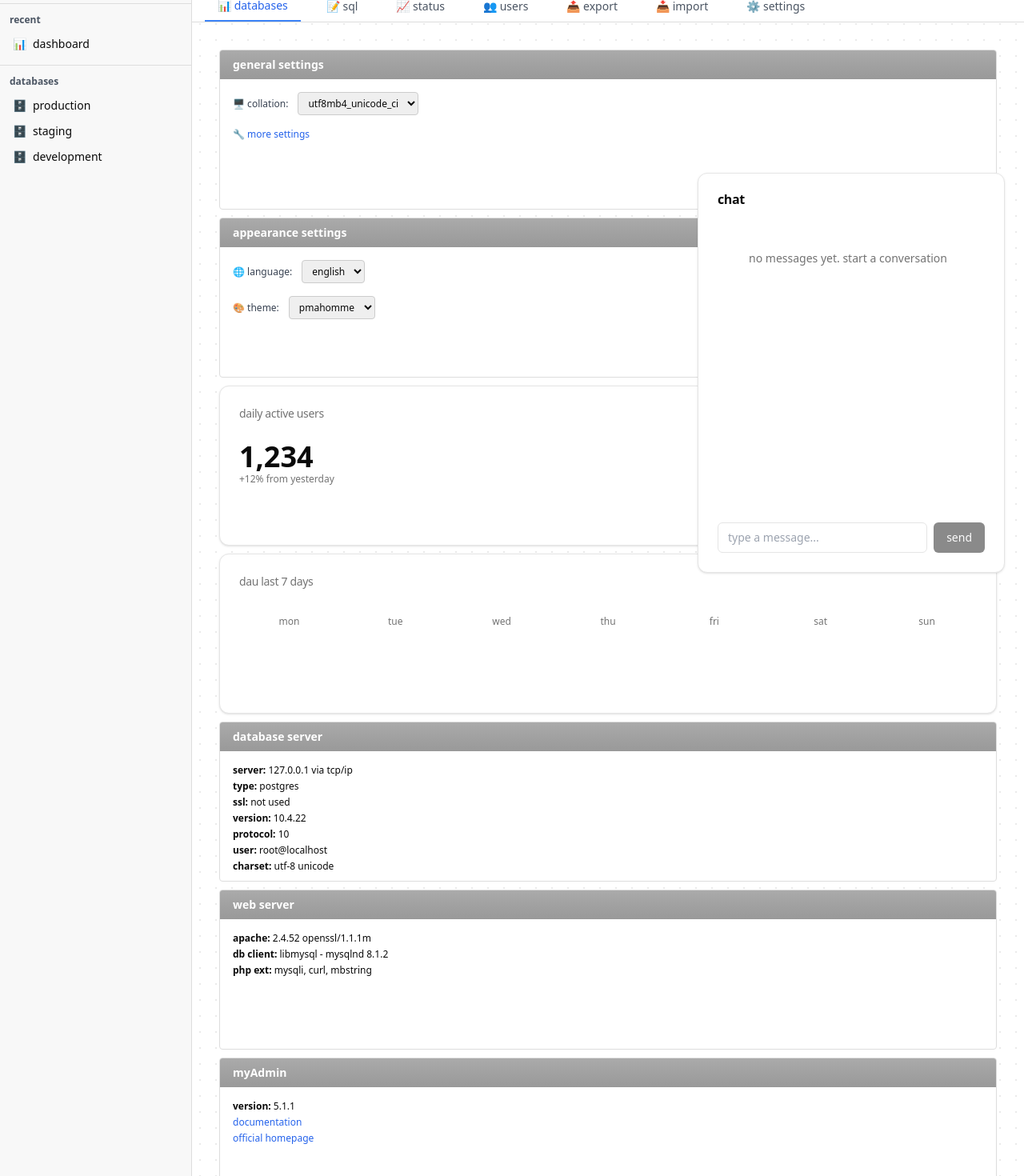
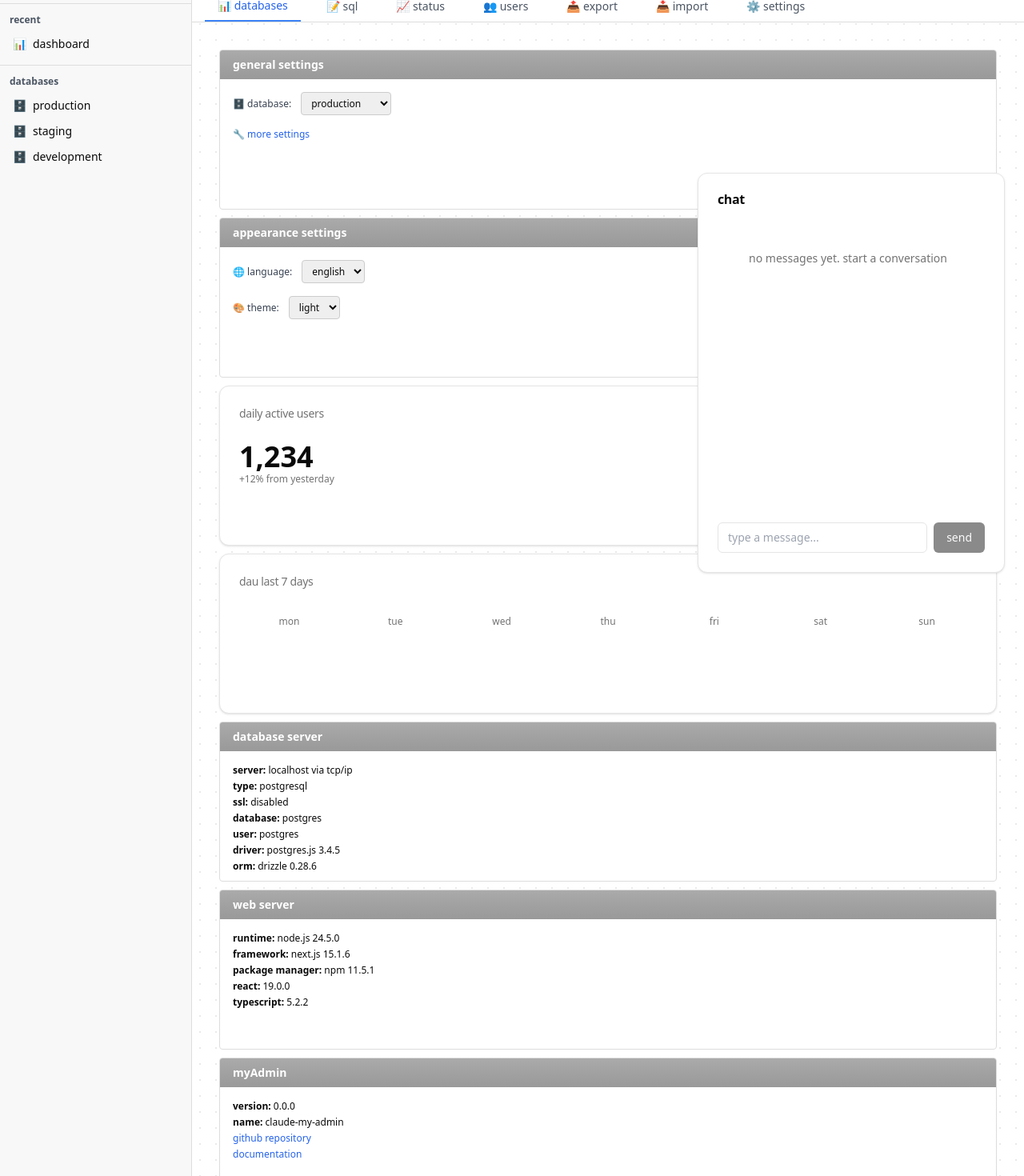
Before and after one commit to caffeinum/claude-my-admin, a Next.js app: page / in a window 1280 px wide. Shown: the part 60-1530 px from the top of the page at 80% size. Built offline with nearby package versions, Linux system fonts and the light colour scheme.

Commit message:
update dashboard info panels with real project tech stack

```diff
--- a/app/page.tsx
+++ b/app/page.tsx
@@ -87,7 +87,7 @@ export default function DashboardPage() {
         {/* header */}
         <header className="bg-white/95 backdrop-blur-sm border-b border-[#ddd]">
           <div className="flex items-center gap-2 px-4 py-3">
-            <span className="text-gray-600">🖥️ server: 127.0.0.1</span>
+            <span className="text-gray-600">🖥️ server: {process.env.POSTGRES_HOST || 'localhost'}</span>
           </div>
 
           {/* navigation tabs */}
@@ -135,9 +135,11 @@ export default function DashboardPage() {
                 </div>
                 <div className="p-4 space-y-4">
                   <div className="flex items-center gap-3">
-                    <span className="text-xs text-gray-700">🖥️ collation:</span>
+                    <span className="text-xs text-gray-700">🗄️ database:</span>
                     <select className="border border-[#ccc] rounded px-2 py-1 text-xs">
-                      <option>utf8mb4_unicode_ci</option>
+                      <option>production</option>
+                      <option>staging</option>
+                      <option>development</option>
                     </select>
                   </div>
                   <button className="text-xs text-blue-600 hover:text-blue-800">
@@ -163,7 +165,8 @@ export default function DashboardPage() {
                   <div className="flex items-center gap-3">
                     <span className="text-xs text-gray-700">🎨 theme:</span>
                     <select className="border border-[#ccc] rounded px-2 py-1 text-xs">
-                      <option>pmahomme</option>
+                      <option>light</option>
+                      <option>dark</option>
                     </select>
                   </div>
                 </div>
@@ -188,13 +191,13 @@ export default function DashboardPage() {
                 </div>
                 <div className="p-4">
                   <ul className="space-y-1 text-xs">
-                    <li><strong>server:</strong> 127.0.0.1 via tcp/ip</li>
-                    <li><strong>type:</strong> postgres</li>
-                    <li><strong>ssl:</strong> not used</li>
-                    <li><strong>version:</strong> 10.4.22</li>
-                    <li><strong>protocol:</strong> 10</li>
-                    <li><strong>user:</strong> root@localhost</li>
-                    <li><strong>charset:</strong> utf-8 unicode</li>
+                    <li><strong>server:</strong> {process.env.POSTGRES_HOST || 'localhost'} via tcp/ip</li>
+                    <li><strong>type:</strong> postgresql</li>
+                    <li><strong>ssl:</strong> disabled</li>
+                    <li><strong>database:</strong> {process.env.POSTGRES_DATABASE || 'postgres'}</li>
+                    <li><strong>user:</strong> {process.env.POSTGRES_USER || 'postgres'}</li>
+                    <li><strong>driver:</strong> postgres.js 3.4.5</li>
+                    <li><strong>orm:</strong> drizzle 0.28.6</li>
                   </ul>
                 </div>
               </div>
@@ -208,9 +211,11 @@ export default function DashboardPage() {
                 </div>
                 <div className="p-4">
                   <ul className="space-y-1 text-xs">
-                    <li><strong>apache:</strong> 2.4.52 openssl/1.1.1m</li>
-                    <li><strong>db client:</strong> libmysql - mysqlnd 8.1.2</li>
-                    <li><strong>php ext:</strong> mysqli, curl, mbstring</li>
+                    <li><strong>runtime:</strong> node.js 24.5.0</li>
+                    <li><strong>framework:</strong> next.js 15.1.6</li>
+                    <li><strong>package manager:</strong> npm 11.5.1</li>
+                    <li><strong>react:</strong> 19.0.0</li>
+                    <li><strong>typescript:</strong> 5.2.2</li>
                   </ul>
                 </div>
               </div>
@@ -224,9 +229,10 @@ export default function DashboardPage() {
                 </div>
                 <div className="p-4">
                   <ul className="space-y-1 text-xs">
-                    <li><strong>version:</strong> 5.1.1</li>
-                    <li><a href="#" className="text-blue-600 hover:text-blue-800">documentation</a></li>
-                    <li><a href="#" className="text-blue-600 hover:text-blue-800">official homepage</a></li>
+                    <li><strong>version:</strong> 0.0.0</li>
+                    <li><strong>name:</strong> claude-my-admin</li>
+                    <li><a href="https://github.com/caffeinum/admin-panel" className="text-blue-600 hover:text-blue-800">github repository</a></li>
+                    <li><a href="https://github.com/caffeinum/admin-panel#readme" className="text-blue-600 hover:text-blue-800">documentation</a></li>
                   </ul>
                 </div>
               </div>
```
